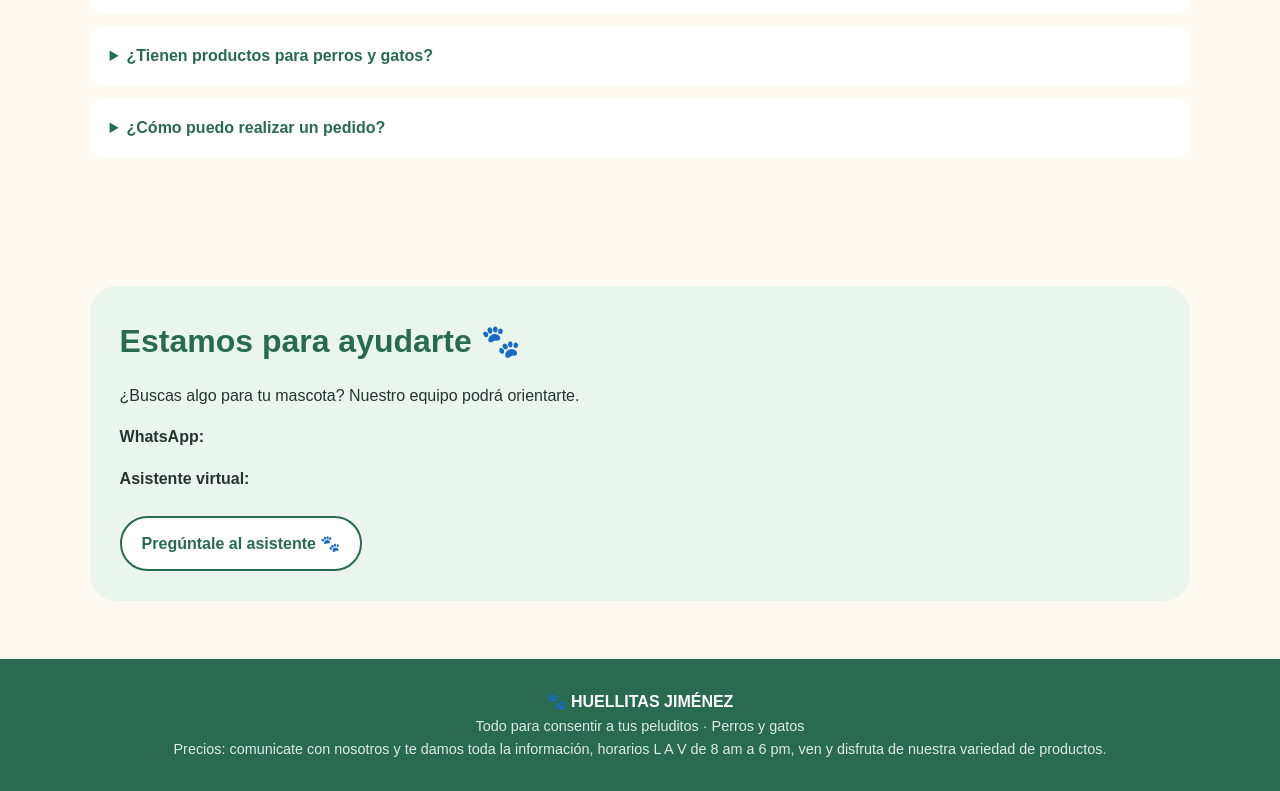
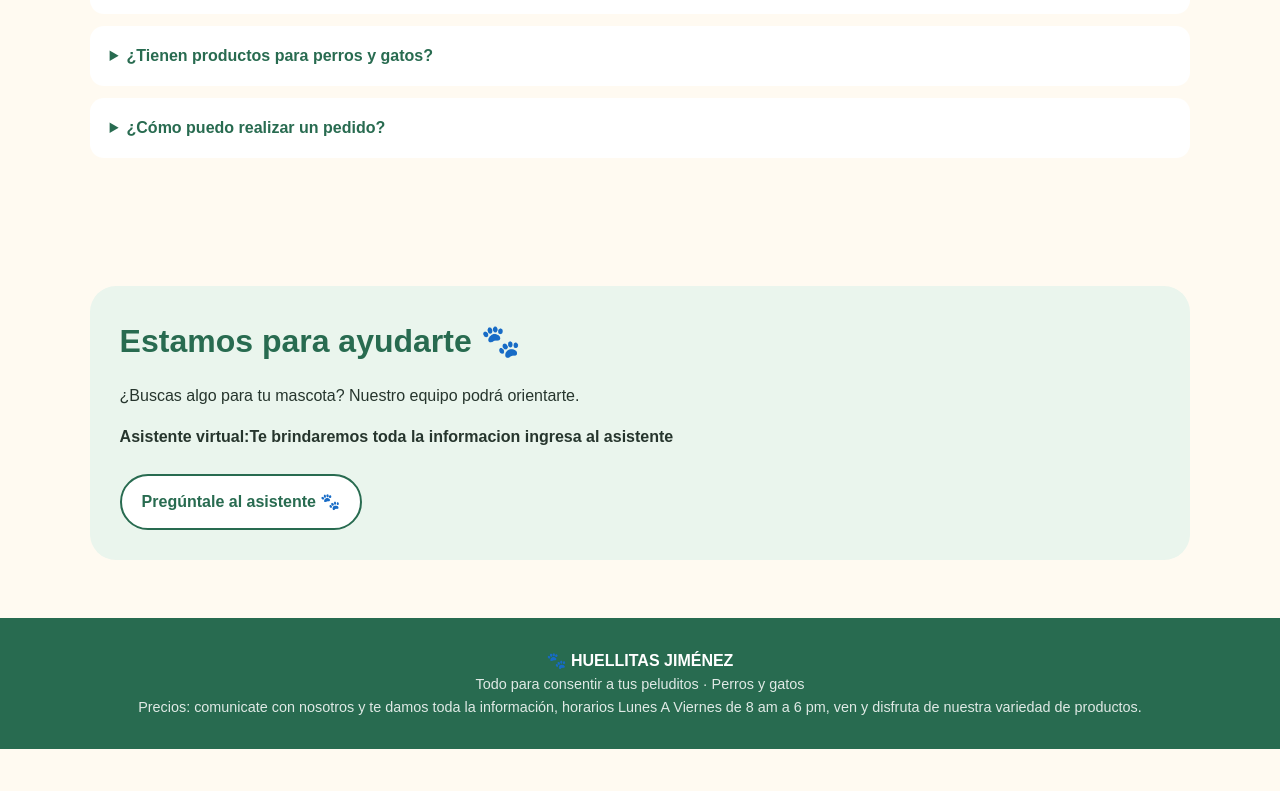
Before and after one commit to leydyjimenez20003-ship-it/shiny-enigma, a plain HTML site: page index.html in a window 1280 px wide. Shown: the part 1750-2541 px from the top of the page. After the commit the page ends 2499 px from the top, so only its background shows below. Drawn offline with Linux system fonts and the light colour scheme.

Commit message:
Update index.html

```diff
--- a/index.html
+++ b/index.html
@@ -63,14 +63,13 @@ footer{text-align:center;padding:30px 7%;background:var(--green);color:#fff}
     <h2>Preguntas frecuentes</h2>
     <details><summary>¿Qué productos venden?</summary><p>Tenemos ropa, comida, snacks, accesorios, juguetes y otros productos para mascotas. Consulta con nuestro equipo los artículos disponibles.</p></details>
     <details><summary>¿Tienen productos para perros y gatos?</summary><p>¡Claro que sí! En Huellitas Jiménez ofrecemos productos para consentir tanto a nuestros gatitos como a nuestros perritos.</p></details>
-    <details><summary>¿Cómo puedo realizar un pedido?</summary><p>Puedes comunicarte con nosotros por WhatsApp para recibir atención personalizada y consultar los productos disponibles.</p></details>
+    <details><summary>¿Cómo puedo realizar un pedido?</summary><p>Puedes comunicarte con nosotros por el chat virtual para recibir atención personalizada y consultar los productos disponibles.</p></details>
   </section>
   <section id="contacto">
     <div class="about">
       <h2>Estamos para ayudarte 🐾</h2>
       <p>¿Buscas algo para tu mascota? Nuestro equipo podrá orientarte.</p>
-      <p><strong>WhatsApp:</strong></p>
-      <p><strong>Asistente virtual:</strong> </p>
+      <p><strong>Asistente virtual:Te brindaremos toda la informacion ingresa al asistente</strong> </p>
      <a class="btn alt" href="http://localhost:5678/webhook/2bfbc155-e8bb-4c6a-89ba-c0fcc2c89190/chat" target="_blank">Pregúntale al asistente 🐾</a>
     </div>
   </section>
@@ -78,7 +77,7 @@ footer{text-align:center;padding:30px 7%;background:var(--green);color:#fff}
 <footer>
   <strong>🐾 HUELLITAS JIMÉNEZ</strong>
   <div class="small">Todo para consentir a tus peluditos · Perros y gatos</div>
-  <div class="small">Precios: comunicate con nosotros y te damos toda la información, horarios L A V de 8 am a 6 pm, ven y disfruta de nuestra variedad de productos.</div>
+  <div class="small">Precios: comunicate con nosotros y te damos toda la información, horarios Lunes A Viernes de 8 am a 6 pm, ven y disfruta de nuestra variedad de productos.</div>
 </footer>
 </body>
 </html>
```
